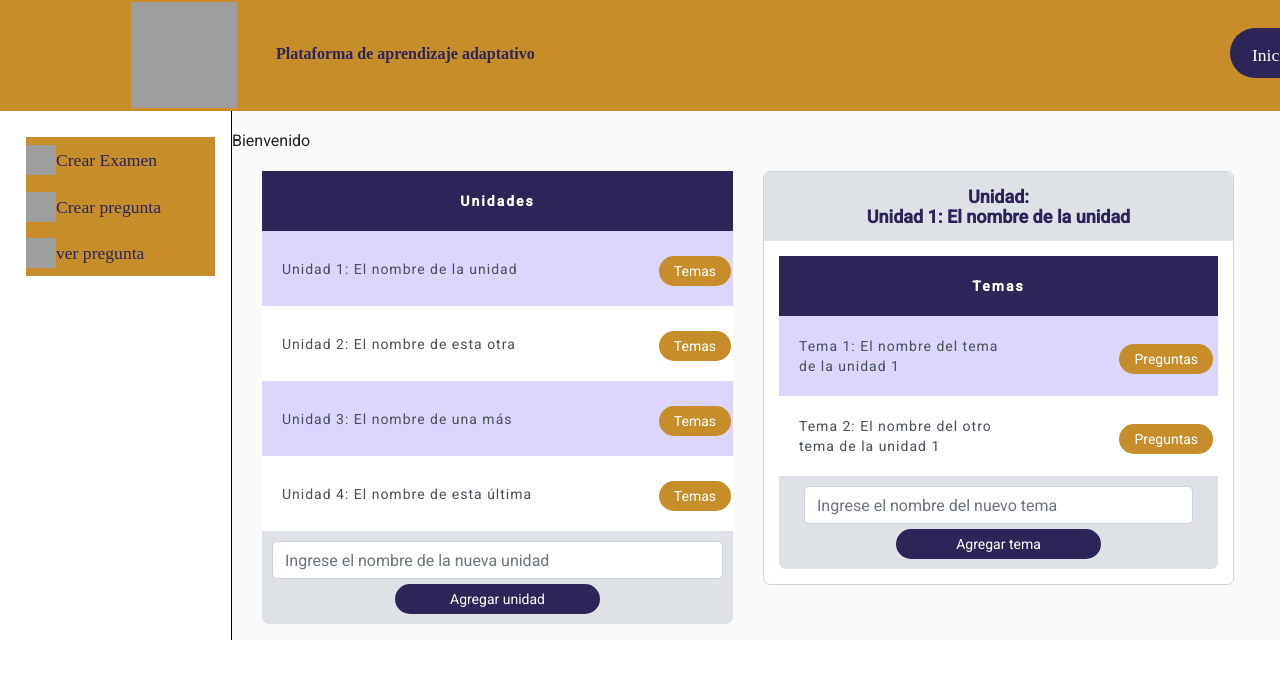
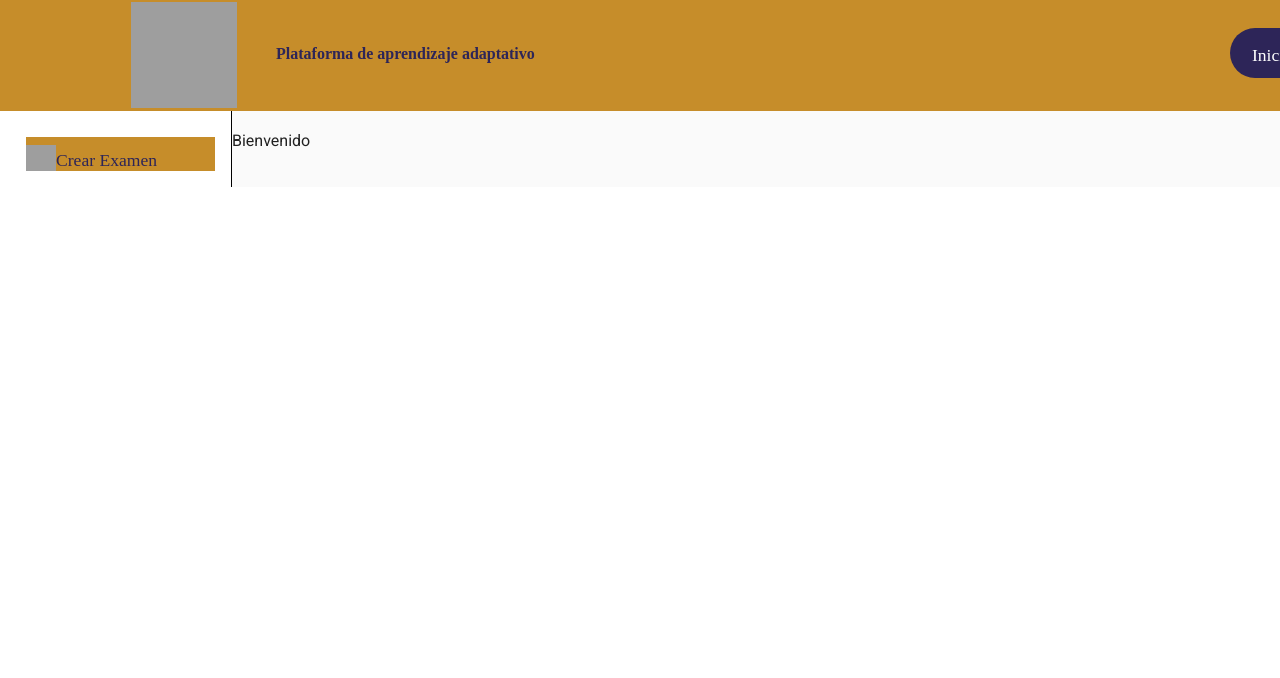
Before and after one commit to Sel14/Servicio-Social, an Angular app in the folder aprendizajeAdaptativo/: page / in a window 1280 px wide. Shown: the top 678 px of the page. Built offline with nearby package versions, Linux system fonts and the light colour scheme; grey boxes are pictures that could not be loaded.

Commit message:
Merge branch 'crearExamen' of https://github.com/Sel14/Servicio-Social into crearExamen

```diff
--- a/aprendizajeAdaptativo/src/app/app-routing.module.ts
+++ b/aprendizajeAdaptativo/src/app/app-routing.module.ts
@@ -6,13 +6,15 @@ import { LoginComponent } from './componentes/login/login.component';
 import { InicioComponent } from './componentes/inicio/inicio.component';
 import { CrearPreguntaComponent } from './componentes/crear-pregunta/crear-pregunta.component';
 import { VerPreguntasComponent } from './componentes/ver-preguntas/ver-preguntas.component';
+import { UnidadesComponent } from './componentes/unidades/unidades.component';
 
 const routes: Routes = [
   { path: 'examen', component: ExamenComponent },
   { path: 'login', component:LoginComponent},
   { path: '', component:InicioComponent},
   { path: 'crear', component:CrearPreguntaComponent },
-  { path: 'ver', component:VerPreguntasComponent}
+  { path: 'ver', component:VerPreguntasComponent},
+  { path: 'unidades', component:UnidadesComponent}
 
 ];
 
--- a/aprendizajeAdaptativo/src/app/app.component.html
+++ b/aprendizajeAdaptativo/src/app/app.component.html
@@ -6,9 +6,6 @@
     </mat-drawer>
     <mat-drawer-content>
       <router-outlet></router-outlet>
-      <div>
-        <app-unidades></app-unidades>
-      </div>
     </mat-drawer-content>
 
   </mat-drawer-container>
--- a/aprendizajeAdaptativo/src/app/componentes/sidenav/sidenav.component.html
+++ b/aprendizajeAdaptativo/src/app/componentes/sidenav/sidenav.component.html
@@ -18,5 +18,11 @@
               alt=""/>
             ver pregunta</a
           >
+          <a class="link" routerLink="/unidades">
+            <img
+            src="https://github.com/Sel14/Servicio-Social/raw/crearExamen/Iconos/account_circle_o.png"
+            alt=""/>
+          Unidades y temas</a
+        >
     </div>
 </div>
```
